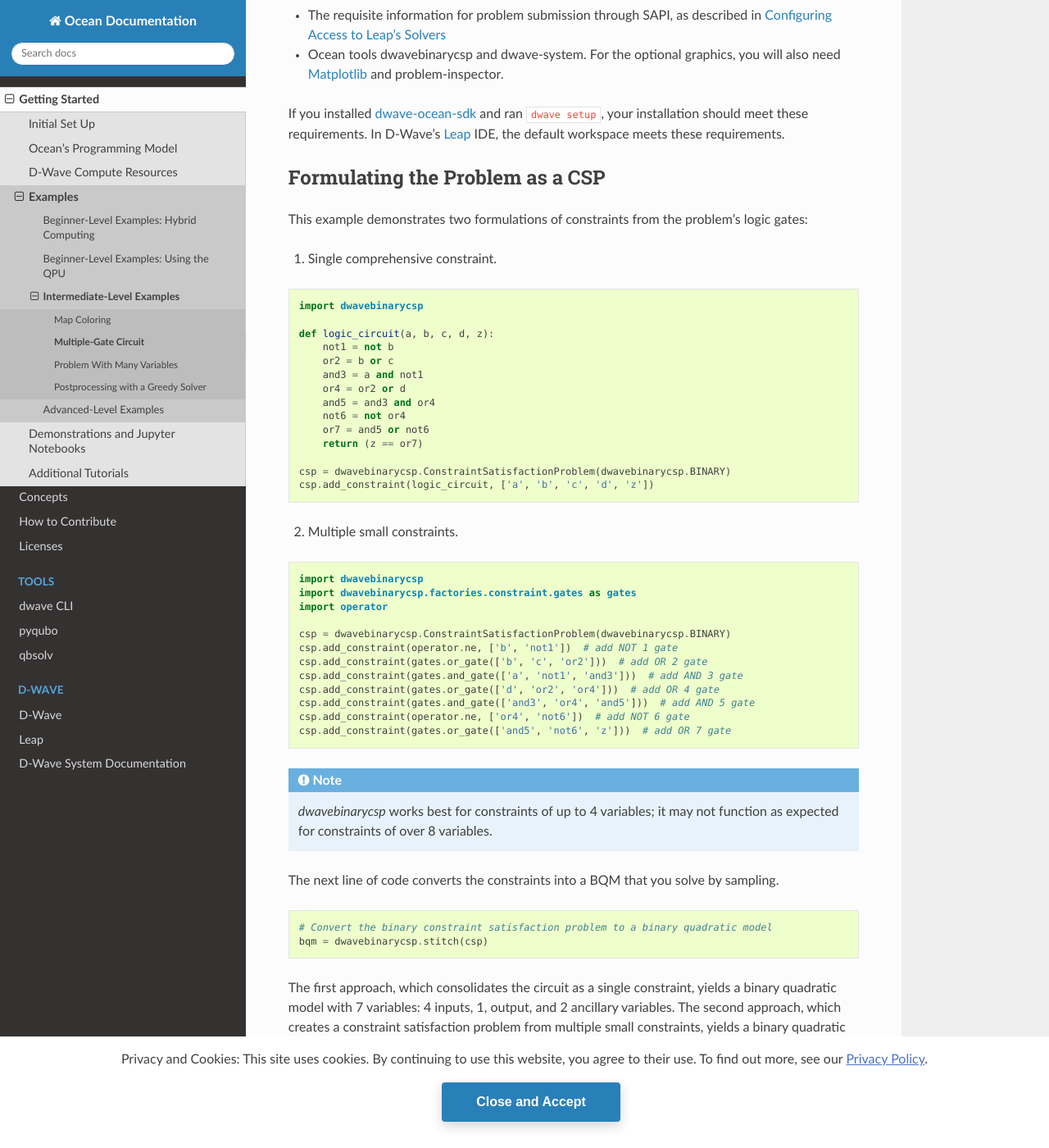
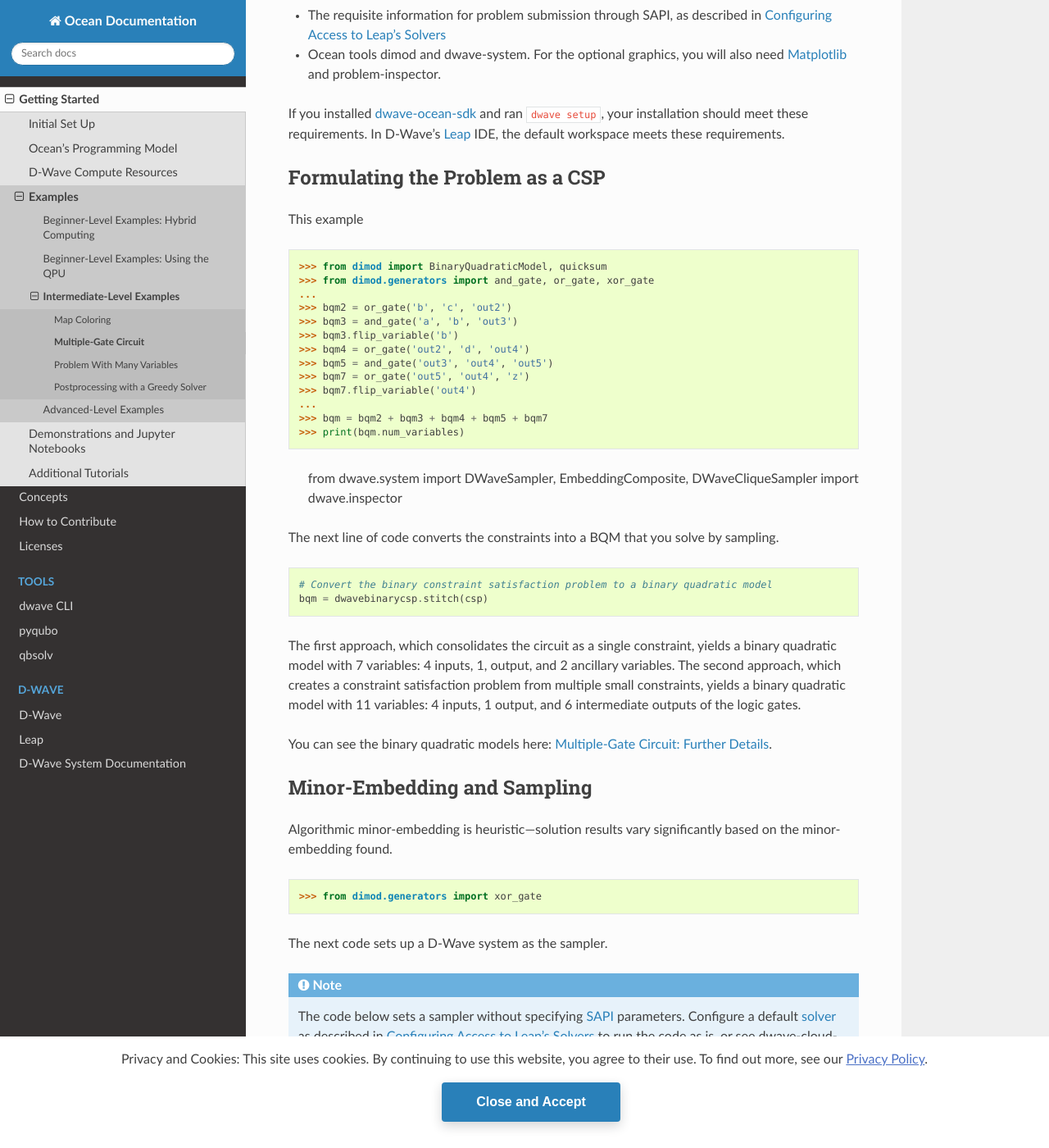
Before and after one commit to dwavesystems/dwave-ocean-sdk, a Sphinx documentation site: the page built from docs/examples/multi_gate.rst, in a window 1280 px wide and 1400 px high, scrolled down 719 px. Shown: the whole window at 82% size. Built offline with Sphinx 7.4.7 and the Read the Docs theme 2.0.0, drawn with Linux system fonts in a browser that asks for light colours; pages that are not in the unit, such as notebooks, are missing from menus; the version number could not be read and is left out; some of the changed text lies outside the part shown.

Commit message:
Add formulation for a single circuit

```diff
--- a/docs/examples/multi_gate.rst
+++ b/docs/examples/multi_gate.rst
@@ -75,8 +75,9 @@
 
 To run the code in this example, the following is required.
 
-* The requisite information for problem submission through SAPI, as described in :ref:`sapi_access`
-* Ocean tools :doc:`dwavebinarycsp </docs_binarycsp/sdk_index>` and
+* The requisite information for problem submission through SAPI, as described in
+  :ref:`sapi_access`
+* Ocean tools :doc:`dimod </docs_dimod/sdk_index>` and
   :doc:`dwave-system </docs_system/sdk_index>`. For the
   optional graphics, you will also need `Matplotlib <https://matplotlib.org>`_
   and :doc:`problem-inspector </docs_inspector/sdk_index>`.
@@ -88,48 +89,27 @@
 Formulating the Problem as a CSP
 ================================
 
-This example demonstrates two formulations of constraints from the problem's
-logic gates:
+This example
 
-1. Single comprehensive constraint.
-
-.. testcode::
-
-    import dwavebinarycsp
-
-    def logic_circuit(a, b, c, d, z):
-        not1 = not b
-        or2 = b or c
-        and3 = a and not1
-        or4 = or2 or d
-        and5 = and3 and or4
-        not6 = not or4
-        or7 = and5 or not6
-        return (z == or7)
-
-    csp = dwavebinarycsp.ConstraintSatisfactionProblem(dwavebinarycsp.BINARY)
-    csp.add_constraint(logic_circuit, ['a', 'b', 'c', 'd', 'z'])
+>>> from dimod import BinaryQuadraticModel, quicksum
+>>> from dimod.generators import and_gate, or_gate, xor_gate
+...
+>>> bqm2 = or_gate('b', 'c', 'out2')
+>>> bqm3 = and_gate('a', 'b', 'out3')
+>>> bqm3.flip_variable('b')
+>>> bqm4 = or_gate('out2', 'd', 'out4')
+>>> bqm5 = and_gate('out3', 'out4', 'out5')
+>>> bqm7 = or_gate('out5', 'out4', 'z')
+>>> bqm7.flip_variable('out4')
+...
+>>> bqm = bqm2 + bqm3 + bqm4 + bqm5 + bqm7
+>>> print(bqm.num_variables)
 
 
-2. Multiple small constraints.
 
-.. testcode::
 
-    import dwavebinarycsp
-    import dwavebinarycsp.factories.constraint.gates as gates
-    import operator
-
-    csp = dwavebinarycsp.ConstraintSatisfactionProblem(dwavebinarycsp.BINARY)
-    csp.add_constraint(operator.ne, ['b', 'not1'])  # add NOT 1 gate
-    csp.add_constraint(gates.or_gate(['b', 'c', 'or2']))  # add OR 2 gate
-    csp.add_constraint(gates.and_gate(['a', 'not1', 'and3']))  # add AND 3 gate
-    csp.add_constraint(gates.or_gate(['d', 'or2', 'or4']))  # add OR 4 gate
-    csp.add_constraint(gates.and_gate(['and3', 'or4', 'and5']))  # add AND 5 gate
-    csp.add_constraint(operator.ne, ['or4', 'not6'])  # add NOT 6 gate
-    csp.add_constraint(gates.or_gate(['and5', 'not6', 'z']))  # add OR 7 gate
-
-.. note:: `dwavebinarycsp` works best for constraints of up to 4 variables; it may not
-      function as expected for constraints of over 8 variables.
+    from dwave.system import DWaveSampler, EmbeddingComposite, DWaveCliqueSampler
+    import dwave.inspector
 
 The next line of code converts the constraints into a BQM that you solve by sampling.
 
@@ -157,6 +137,9 @@
 
 Algorithmic minor-embedding is heuristic---solution results vary significantly based on
 the minor-embedding found.
+
+>>> from dimod.generators import xor_gate
+
 
 The next code sets up a D-Wave system as the sampler.
 
```
Also changed, not shown: other parts of docs/examples/multi_gate.rst (+2 -2 lines).
